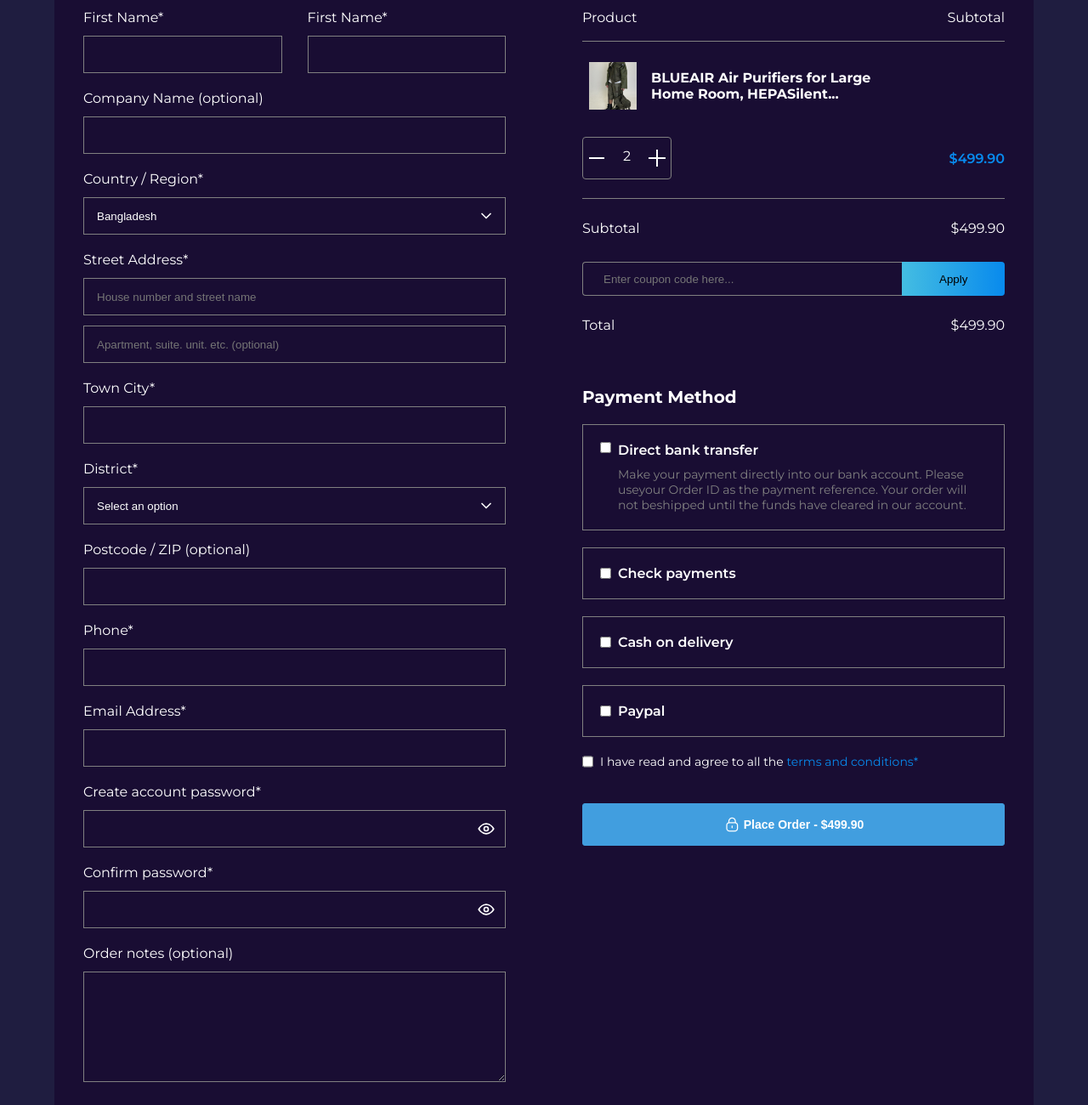
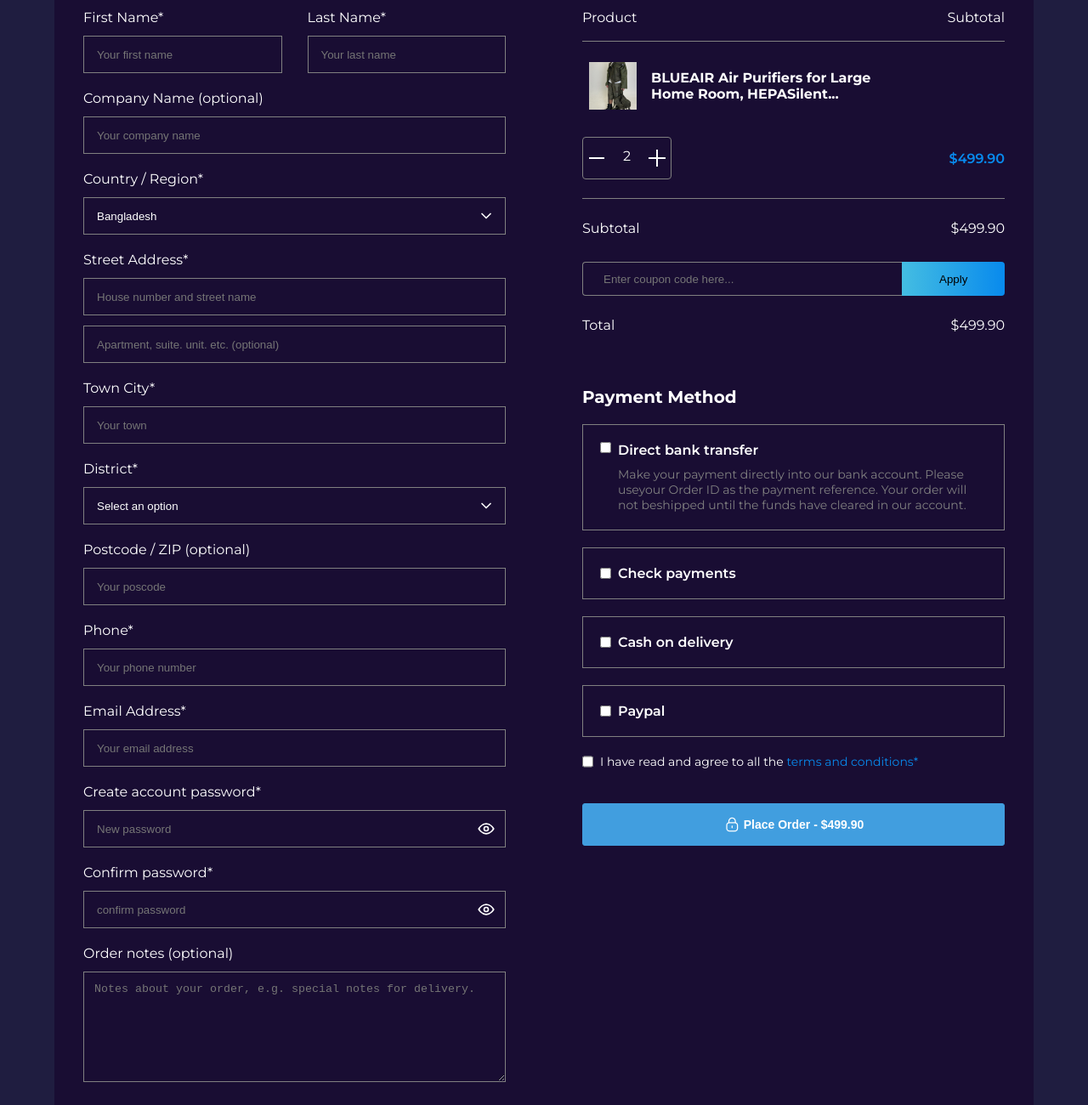
Before and after one commit to md-mohosin/kalni-designe, a website built with Vite: page billingDetails.html in a window 1280 px wide. Shown: the part 460-1760 px from the top of the page at 85% size. Built offline with nearby package versions, Linux system fonts and the light colour scheme.

Commit message:
update input

```diff
--- a/billingDetails.html
+++ b/billingDetails.html
@@ -136,17 +136,17 @@
                                 <div class="nameInput-container">
                                     <div class="firstName-container">
                                         <label for="">First Name*</label>
-                                        <input class="name-input" type="text">
+                                        <input class="name-input" type="text" placeholder="Your first name">
                                     </div>
                                     <div class="lastName-container">
-                                        <label for="">First Name*</label>
-                                        <input class="name-input" type="text">
+                                        <label for="">Last Name*</label>
+                                        <input class="name-input" type="text" placeholder="Your last name">
                                     </div>
                                 </div>
 
                                 <div class="companyInput-container">
                                     <label for="">Company Name (optional)</label>
-                                    <input class="company-input" type="text">
+                                    <input class="company-input" type="text" placeholder="Your company name">
                                 </div>
 
                                 <div class="countrySelect-cotnainer">
@@ -167,47 +167,47 @@
 
                                 <div class="townInput-container">
                                     <label for="">Town City*</label>
-                                    <input class="town-input" type="text">
+                                    <input class="town-input" type="text" placeholder="Your town">
                                 </div>
 
                                 <div class="districtInput-container">
                                     <label for="">District*</label>
                                     <select class="district-select">
                                         <option value="">Select an option</option>
-                                        <option value="">Pakistan</option>
+                                        <option value="">Dhaka</option>
                                         <option value="">America</option>
                                     </select>
                                 </div>
 
                                 <div class="postcodeInput-container">
                                     <label for="">Postcode / ZIP (optional)</label>
-                                    <input class="postcode-input" type="text">
+                                    <input class="postcode-input" type="text" placeholder="Your poscode">
                                 </div>
 
                                 <div class="phoneInput-container">
                                     <label for="">Phone*</label>
-                                    <input class="phone-input" type="number">
+                                    <input class="phone-input" type="number" placeholder="Your phone number">
                                 </div>
 
                                 <div class="emailInput-container">
                                     <label for="">Email Address*</label>
-                                    <input class="email-input" type="email">
+                                    <input class="email-input" type="email" placeholder="Your email address">
                                 </div>
 
                                 <div class="passwordInput-container">
                                     <label for="">Create account password*</label>
-                                    <input class="password-input" type="password">
+                                    <input class="password-input" type="password" placeholder="New password">
                                 </div>
 
                                 <div class="passwordInput-container">
                                     <label for="">Confirm password*</label>
-                                    <input class="password-input" type="password">
+                                    <input class="password-input" type="password" placeholder="confirm password">
                                 </div>
 
                                 <div style="width: 100%;margin-top: 20px;">
                                     <label for="">Order notes (optional)</label>
 
-                                    <textarea class="notesArea" name="" id=""></textarea>
+                                    <textarea class="notesArea" name="" id="" placeholder="Notes about your order, e.g. special notes for delivery."></textarea>
 
                                 </div>
 
--- a/src/style.css
+++ b/src/style.css
@@ -1237,7 +1237,7 @@ th {
   border: 1px solid gray;
   height: 130px;
   width: 100%;
-  margin-top: 12px;
+  margin-top: 12px;padding: 12px;
 }
 
 .billingDetails-subTotal {
```
